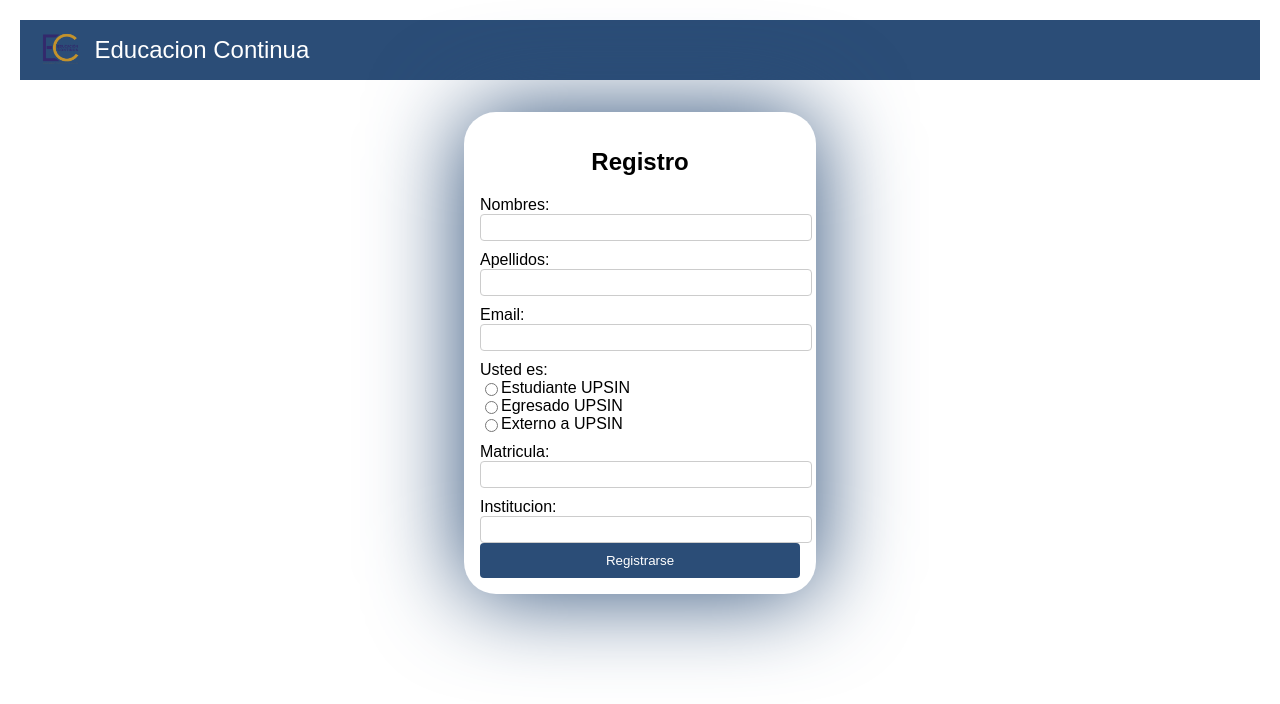
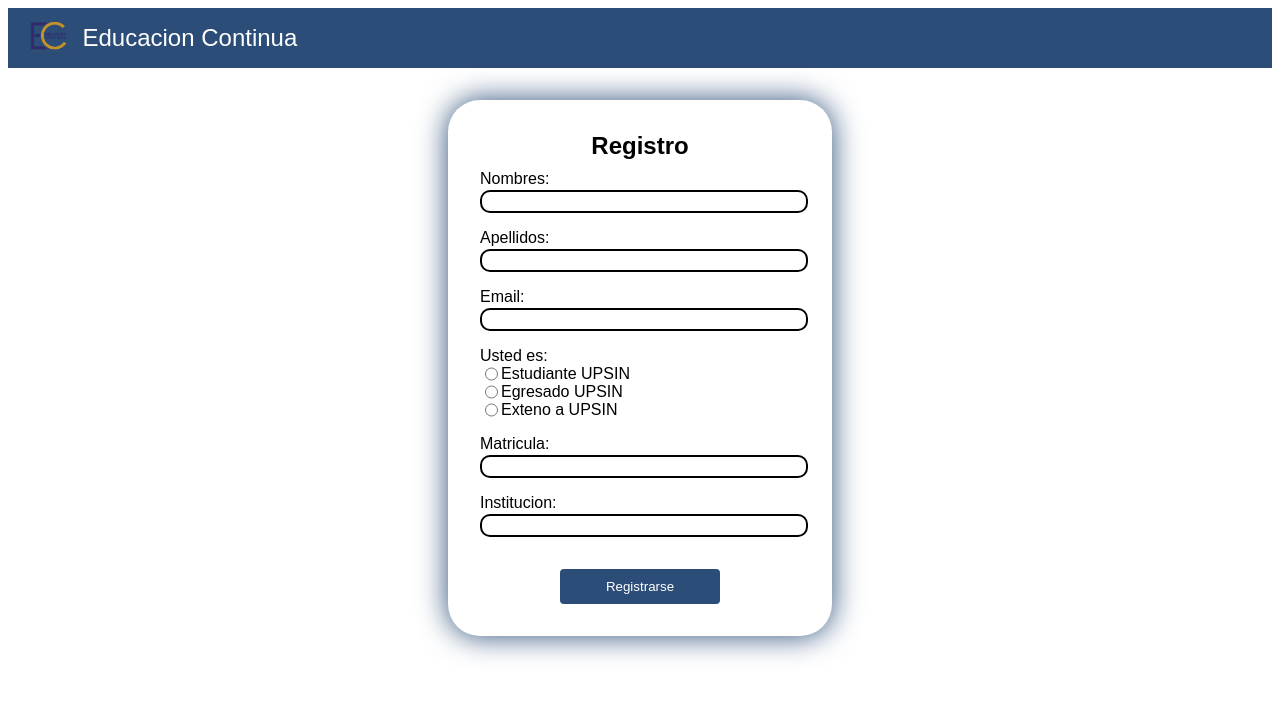
Before and after one commit to MilitaryApple35/EducacionContinua, a Django app: page /register in a window 1280 px wide. Shown: the top 704 px of the page. Run offline with Django 4.2, Linux system fonts and the light colour scheme.

Commit message:
Más estilos al registro
No se si sean los finales

```diff
--- a/EC/static/css/stylesre.css
+++ b/EC/static/css/stylesre.css
@@ -1,7 +1,6 @@
 
 body {
     font-family: Arial, sans-serif;
-    margin: 20px;
   }
 
   :root{
@@ -59,14 +58,18 @@ body {
   input[type="text"],
   input[type="email"] {
     width: 100%;
-    padding: 5px;
-    border: 1px solid #ccc;
-    border-radius: 4px;
+    transition: transform 0.3s ease-in-out;
+    border-radius: 10px;
+    border: 2px solid var(--negro);
+    font-size: 15px;
+  }
+
+  .campo input:focus {
+    transform: scale(1.1);
   }
 
   input[type="submit"] {
     width: 100%;
-
     padding: 10px;
     background-color: #2b4d77;
     color: white;
@@ -79,21 +82,57 @@ body {
     background-color: #3c689d;
   }
 
+  input[type="radio"] {
+    transition: transform 0.3s ease-in-out;
+  }
+
+  input[type="radio"]:checked {
+    transform: scale(1.2);
+  }
+
   .hidden {
     display: none;
   }
+
   .rdio{
     display: flex;
-    align-items: center;
   }
+
+  .rdio label{
+    margin-top: auto;
+  }
+
+  .rdio input {
+    margin-top: 0;
+  }
+
   /** FORMULARIO **/
 
   .formulario {
-    box-shadow: 0px 0px 95px 0px var(--colorPrincipal);
-    -webkit-box-shadow: 0px 0px 95px 0px var(--colorPrincipal);
-    -moz-box-shadow: 0px 0px 95px 0px var(--colorPrincipal);
+    box-shadow: 0px 0px 30px 0px var(--colorPrincipal);
+    -webkit-box-shadow: 0px 0px 30px 0px var(--colorPrincipal);
+    -moz-box-shadow: 0px 0px 30px 0px var(--colorPrincipal);
     width: 20rem;
     margin: auto;
     border-radius: 2rem;
-    padding: 1rem;
+    padding: 2rem;
+    height: auto;
   }
+
+  .formulario h2 {
+    margin: auto;
+  }
+
+  .formulario .button {
+    margin-top: 1rem;
+    width: 10rem;
+    margin-left: 5rem;
+  }
+
+  .campo, .campo-radio {
+    margin-bottom: 1rem;
+  }
+
+  .campo label {
+    margin-bottom: 2px;
+  }
--- a/EC/static/js/scriptre.js
+++ b/EC/static/js/scriptre.js
@@ -3,15 +3,21 @@ window.onload = function() {
     var matriculaInput = document.getElementById('Matricula');
     var institucionInput = document.getElementById('Institucion');
     var procedenciaRadios = document.getElementsByName('procedencia');
+    var labelMatricula = document.getElementById('labelMatricula');
+    var labelInstitucion = document.getElementById('labelInstitucion');
 
     // Función para mostrar u ocultar los campos según la selección del radio
     function mostrarCampos() {
       if (procedenciaRadios[0].checked || procedenciaRadios[1].checked) {
         matriculaInput.classList.remove('hidden');
         institucionInput.classList.add('hidden');
+        labelInstitucion.classList.add('hidden');
+        labelMatricula.classList.remove('hidden');
       } else {
         matriculaInput.classList.add('hidden');
+        labelMatricula.classList.add('hidden');
         institucionInput.classList.remove('hidden');
+        labelInstitucion.classList.remove('hidden');
       }
     }
 
@@ -19,4 +25,4 @@ window.onload = function() {
     for (var i = 0; i < procedenciaRadios.length; i++) {
       procedenciaRadios[i].onclick = mostrarCampos;
     }
-  };
+};
--- a/Registro/templates/register.html
+++ b/Registro/templates/register.html
@@ -20,36 +20,55 @@
 
     <form class="formulario">
         <h2>Registro</h2>
+
+        <div class="campo">
             <label for="nombres">Nombres:</label>
             <input type="text" id="nombre" name="nombre" required>
+        </div>
 
+        <div class="campo">
             <label for="apellidos">Apellidos:</label>
             <input type="text" id="apellidos" name="apellidos" required>
+        </div>
 
+        <div class="campo">
             <label for="email">Email:</label>
             <input type="email" id="email" name="email" required>
+        </div>
 
         <label for="procedencia">Usted es:</label>
+
+        <div class="campo-radio">
+
             <div class="rdio">
-            <input type="radio" id="Estudiante" name="procedencia" value="Estudiante">Estudiante UPSIN
+                <input type="radio" id="Estudiante" name="procedencia" value="Estudiante">
+                <label for="EstudianteUPSIN">Estudiante UPSIN</label>
             </div>
             <div class="rdio">
-            <input type="radio" id="Egresado" name="procedencia" value="Egresado">Egresado UPSIN
+                <input type="radio" id="Egresado" name="procedencia" value="Egresado">
+                <label for="EgresadoUPSIN">Egresado UPSIN</label>
             </div>
             <div class="rdio">
-            <input type="radio" id="Externo" name="procedencia" value="Externo">Externo a UPSIN
+                <input type="radio" id="Externo" name="procedencia" value="Externo">
+                <label for="ExternoUPSIN">Exteno a UPSIN</label>
+            </div>
+
         </div>
 
 
-        <label for="Matricula">Matricula:</label>
+        <div class="campo">
+            <label for="Matricula" id="labelMatricula">Matricula:</label>
             <input type="text" id="Matricula" name="Matricula" required>
+        </div>
 
-        <label for="Institucion">Institucion:</label>
+        <div class="campo">
+            <label for="Institucion" id="labelInstitucion">Institucion:</label>
             <input type="text" id="Institucion" name="Institucion" required>
+        </div>
 
+        <input class="button" type="submit" value="Registrarse">
+    </form>
 
-        <input type="submit" value="Registrarse">
-    </form>
     <script src="{% static 'js/scriptre.js' %}"></script>
 </body>
 </html>
```
Lines whose indentation alone changed are shown as unchanged.
